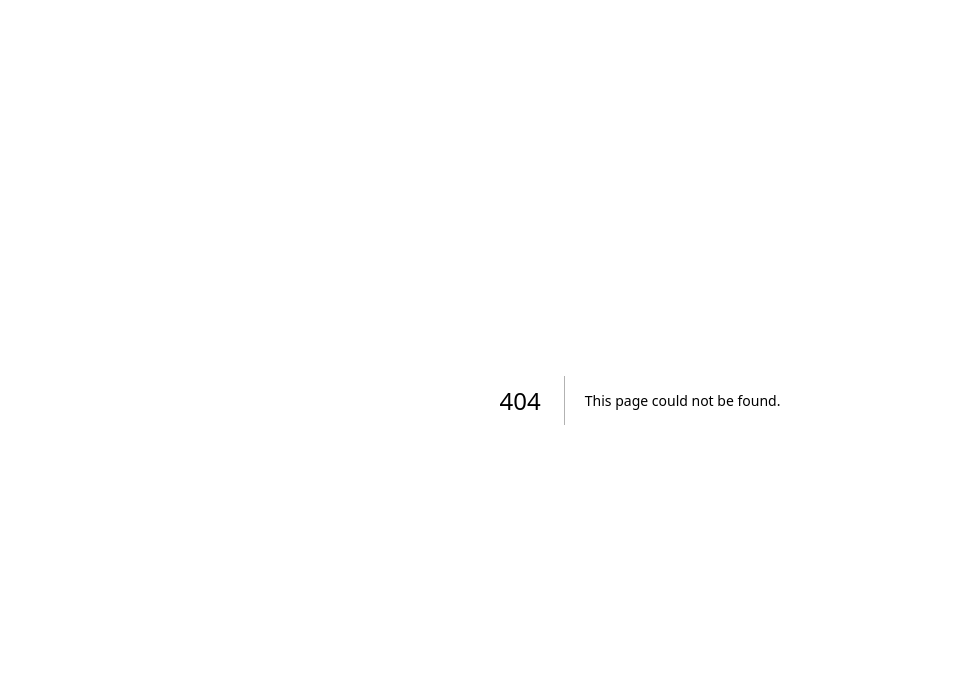
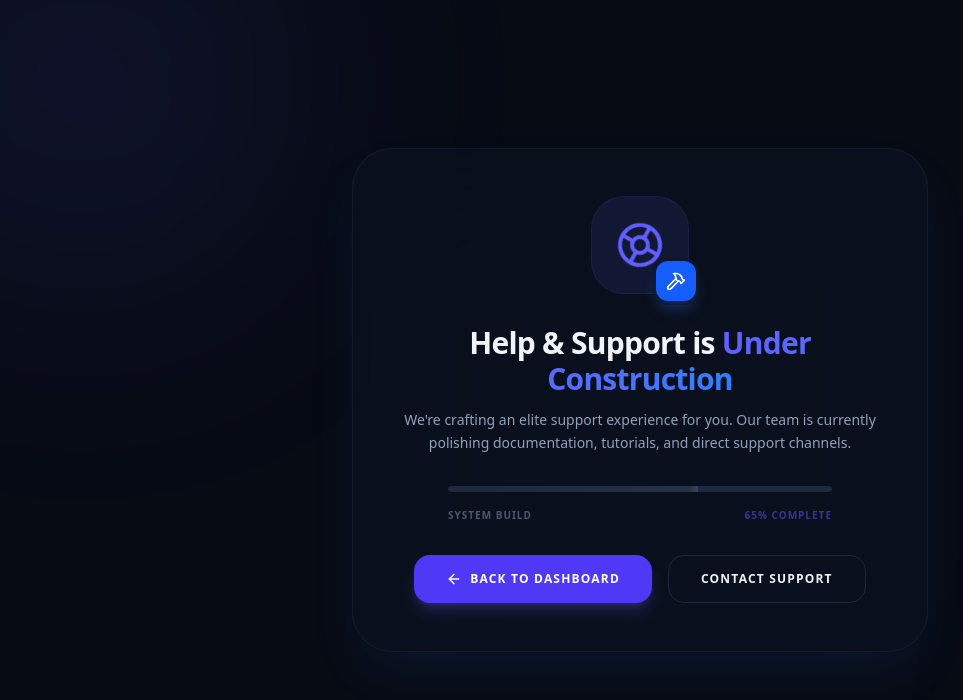
Before and after one commit to f9ine99/impactis-client, a Next.js app: page /workspace/help in a window 1280 px wide. Before the commit this address had no page. Shown: the top 700 px of the page, without its empty margins (0-963 px from the left). Built offline with nearby package versions, Linux system fonts and the light colour scheme.

Commit message:
feat(workspace): implement premium Help & Support under-construction page

```diff
--- /dev/null
+++ b/src/app/workspace/help/page.tsx
@@ -0,0 +1,88 @@
+'use client'
+
+import Link from 'next/link'
+import { ArrowLeft, LifeBuoy, Hammer, Construction } from 'lucide-react'
+import { Button } from '@/components/ui/button'
+import { useEffect, useState } from 'react'
+
+export default function HelpUnderConstructionPage() {
+    const [isLight, setIsLight] = useState(false)
+
+    useEffect(() => {
+        const theme = document.documentElement.classList.contains('workspace-theme-light')
+        setIsLight(theme)
+    }, [])
+
+    const textMainClass = isLight ? 'text-slate-900' : 'text-slate-100'
+    const textMutedClass = isLight ? 'text-slate-500' : 'text-slate-400'
+    const cardClass = isLight
+        ? 'border-slate-200 bg-white shadow-xl shadow-slate-200/50'
+        : 'border-white/5 bg-slate-900/40 backdrop-blur-3xl shadow-2xl shadow-blue-500/10'
+
+    return (
+        <main className={`flex min-h-screen items-center justify-center p-6 ${isLight ? 'bg-slate-50' : 'bg-[#070b14]'}`}>
+            {/* Ambient Background Elements */}
+            <div className="pointer-events-none absolute inset-0 overflow-hidden" aria-hidden="true">
+                <div className={`absolute -left-32 -top-32 h-[420px] w-[420px] rounded-full ${isLight ? 'bg-indigo-500/5' : 'bg-indigo-500/10'} blur-[120px]`} />
+                <div className={`absolute right-[-10%] bottom-[-10%] h-[340px] w-[340px] rounded-full ${isLight ? 'bg-blue-400/5' : 'bg-blue-400/5'} blur-[100px]`} />
+            </div>
+
+            <div className={`relative z-10 w-full max-w-xl overflow-hidden rounded-[2.5rem] border p-12 text-center transition-all duration-500 ${cardClass}`}>
+                <div className="flex flex-col items-center gap-8">
+                    {/* Icon Stack */}
+                    <div className="relative">
+                        <div className="flex h-24 w-24 items-center justify-center rounded-[2rem] bg-indigo-500/10 text-indigo-500 ring-1 ring-indigo-500/20">
+                            <LifeBuoy className="h-12 w-12 animate-spin-slow" />
+                        </div>
+                        <div className="absolute -bottom-2 -right-2 flex h-10 w-10 items-center justify-center rounded-xl bg-blue-600 text-white shadow-lg shadow-blue-500/30 ring-4 ring-slate-900/50">
+                            <Hammer className="h-5 w-5" />
+                        </div>
+                    </div>
+
+                    <div className="space-y-3">
+                        <h1 className={`text-3xl font-black tracking-tight ${textMainClass}`}>
+                            Help & Support is <span className="text-indigo-500 text-transparent bg-clip-text bg-gradient-to-r from-indigo-500 to-blue-500">Under Construction</span>
+                        </h1>
+                        <p className={`text-sm font-medium leading-relaxed ${textMutedClass}`}>
+                            We're crafting an elite support experience for you.
+                            Our team is currently polishing documentation, tutorials, and direct support channels.
+                        </p>
+                    </div>
+
+                    {/* Progress Indicator Shimmer */}
+                    <div className="w-full max-w-sm space-y-4">
+                        <div className={`h-1.5 w-full overflow-hidden rounded-full ${isLight ? 'bg-slate-100' : 'bg-slate-800'}`}>
+                            <div className="h-full w-[65%] bg-gradient-to-r from-indigo-600 to-blue-600 ws-shimmer shadow-[0_0_12px_rgba(79,70,229,0.3)]" />
+                        </div>
+                        <div className="flex justify-between text-[10px] font-black uppercase tracking-widest opacity-50">
+                            <span className={textMutedClass}>System Build</span>
+                            <span className="text-indigo-500">65% Complete</span>
+                        </div>
+                    </div>
+
+                    <div className="flex flex-col gap-4 sm:flex-row">
+                        <Link href="/workspace">
+                            <Button className="h-12 rounded-2xl bg-indigo-600 px-8 text-xs font-black uppercase tracking-widest text-white shadow-lg shadow-indigo-500/25 transition-all hover:bg-indigo-500 hover:scale-[1.02] active:scale-95">
+                                <ArrowLeft className="mr-2 h-4 w-4" />
+                                Back to Dashboard
+                            </Button>
+                        </Link>
+                        <Button variant="outline" className={`h-12 rounded-2xl border-slate-700/50 bg-transparent px-8 text-xs font-black uppercase tracking-widest ${textMainClass} transition-all hover:bg-white/5`}>
+                            Contact Support
+                        </Button>
+                    </div>
+                </div>
+            </div>
+
+            <style jsx global>{`
+                @keyframes spin-slow {
+                    from { transform: rotate(0deg); }
+                    to { transform: rotate(360deg); }
+                }
+                .animate-spin-slow {
+                    animation: spin-slow 12s linear infinite;
+                }
+            `}</style>
+        </main>
+    )
+}
```
